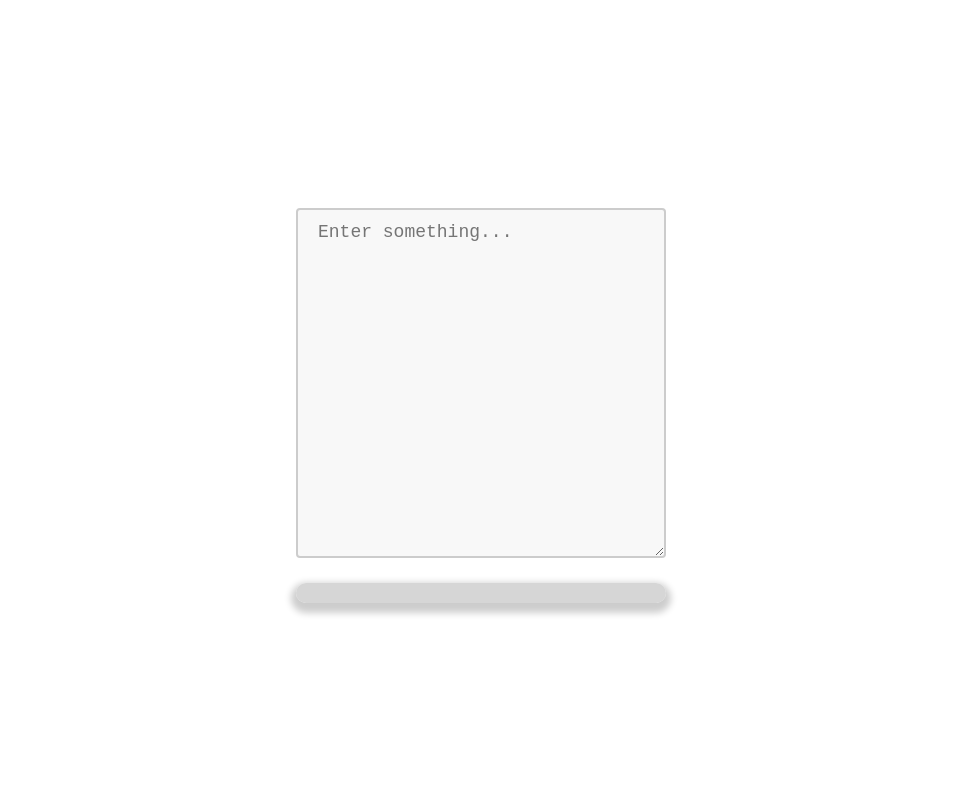
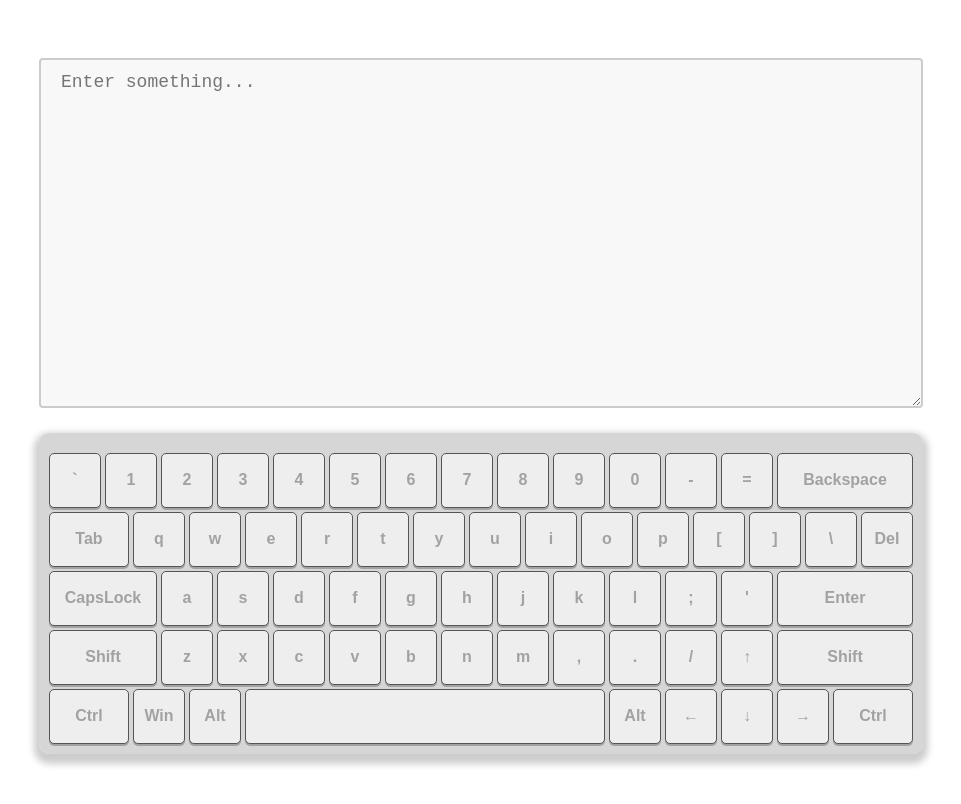
Before and after one commit to soola-sys/virtual-keyboard-try-2, a website with bundled scripts: page src/index.html in a window 1280 px wide. Shown: the whole page, without its empty margins (159-1120 px from the left). Built offline with nearby package versions, Linux system fonts and the light colour scheme; files whose address does not match are found by name.

Commit message:
feat: render keys

```diff
--- a/src/css/style.css
+++ b/src/css/style.css
@@ -56,7 +56,7 @@ body {
   text-align: center;
   display: grid;
   margin-top: 10px;
-  grid-template-columns: repeat(32, 24px);
+  grid-template-columns: repeat(31, 24px);
   grid-template-rows: repeat(5, 55px);
   grid-gap: 4px;
 }
@@ -97,20 +97,20 @@ body {
   } */
 
 .keyboard__key_backspace {
-  grid-column: span 6;
+  grid-column: span 5;
 }
 .keyboard__key_delete {
-  grid-column: span 3;
+  grid-column: span 2;
 }
 .keyboard__key_space {
-  grid-column: span 14;
+  grid-column: span 13;
 }
 .keyboard__key_capslock {
   grid-column: span 4;
 }
 
 .keyboard__key_enter {
-  grid-column: span 6;
+  grid-column: span 5;
 }
 .keyboard__key_leftShift {
   grid-column: span 4;
@@ -119,11 +119,13 @@ body {
   grid-column: span 3;
 }
 .keyboard__key_rightShift {
-  grid-column: span 4;
+  grid-column: span 5;
 }
-
-.keyboard__leftCtrl {
-  grid-column: span 4;
+.keyboard__key_controlRight {
+  grid-column: span 3;
+}
+.keyboard__key_controlLeft {
+  grid-column: span 3;
 }
 
 .active {
--- a/src/js/index.js
+++ b/src/js/index.js
@@ -1,6 +1,4 @@
 import { keyObj } from './keys.js';
-
-console.log(keyObj);
 
 const appendStyles = (path) => {
   let head = document.getElementsByTagName('head')[0];
@@ -24,14 +22,53 @@ const insertNode = ({
   return node;
 };
 
+const makeButtonElement = (text, parentNode, dataAttr, className = []) => {
+  const button = insertNode(
+    {
+      parentNode: parentNode,
+      textContent: text,
+      tagName: 'button',
+      className: className
+    }
+  );
+  if (dataAttr) {
+    button.setAttribute('data-key', `${dataAttr}`);
+  }
+  return button;
+};
+
+const specialKeyClasses = {
+  Backspace: 'keyboard__key_backspace',
+  Tab: 'keyboard__key_tab',
+  Delete: 'keyboard__key_delete',
+  CapsLock: 'keyboard__key_capslock',
+  Space: 'keyboard__key_space',
+  Enter: 'keyboard__key_enter',
+  ShiftLeft: 'keyboard__key_leftShift',
+  ShiftRight: 'keyboard__key_rightShift',
+  ControlLeft: 'keyboard__key_controlLeft',
+  ControlRight: 'keyboard__key_controlRight'
+};
+
 document.addEventListener('DOMContentLoaded', () => {
   const wrapperEl = insertNode({ className: ['wrapper'] });
   const containerEl = insertNode({ parentNode: wrapperEl, className: ['container'] });
   const contentEl = insertNode({ parentNode: containerEl, className: ['content'] });
   insertNode({ parentNode: contentEl, tagName: 'textarea', className: ['textarea'] });
-  insertNode({ parentNode: contentEl, className: ['keyboard'] });
+  const keyboardEl = insertNode({ parentNode: contentEl, className: ['keyboard'] });
+  const keyboardRow = insertNode({ parentNode: keyboardEl, className: ['keyboard__row'] });
+
+  Object.entries(keyObj).forEach(([key, value]) => {
+    if (specialKeyClasses[key]) {
+      makeButtonElement(value, keyboardRow, key, ['keyboard__key', specialKeyClasses[key]]);
+    } else {
+      makeButtonElement(value, keyboardRow, key, ['keyboard__key']);
+    }
+  });
+
   document.body.append(wrapperEl);
 
+  // console.log(buttons);
   const textarea = document.querySelector('.textarea');
   textarea.setAttribute('placeholder', 'Enter something...');
 });
--- a/src/js/keys.js
+++ b/src/js/keys.js
@@ -27,7 +27,7 @@ export const keyObj = {
   BracketLeft: '[',
   BracketRight: ']',
   Backslash: '\\',
-  Delete: 'Delete',
+  Delete: 'Del',
   CapsLock: 'CapsLock',
   KeyA: 'a',
   KeyS: 's',
@@ -52,15 +52,15 @@ export const keyObj = {
   Comma: ',',
   Period: '.',
   Slash: '/',
+  ArrowUp: '↑',
   ShiftRight: 'Shift',
-  ArrowUp: '↑',
   ControlLeft: 'Сtrl',
   MetaLeft: 'Win',
   AltLeft: 'Alt',
   Space: ' ',
   AltRight: 'Alt',
-  ControlRight: 'Ctrl',
   ArrowLeft: '←',
   ArrowDown: '↓',
-  ArrowRight: '→'
+  ArrowRight: '→',
+  ControlRight: 'Ctrl'
 };
```
Also changed, not shown: 1 other file.
